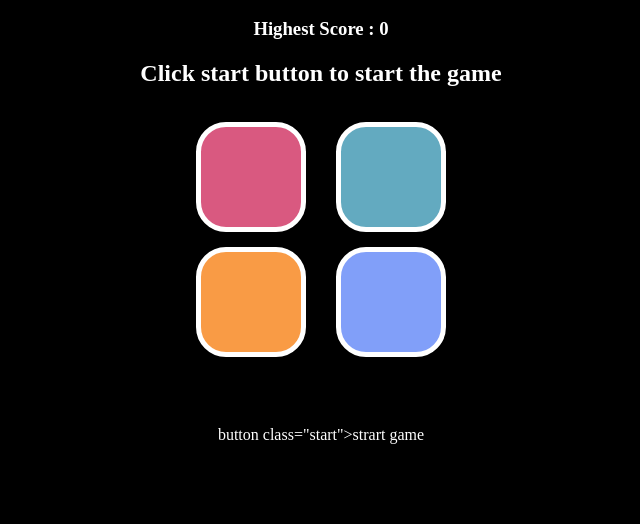
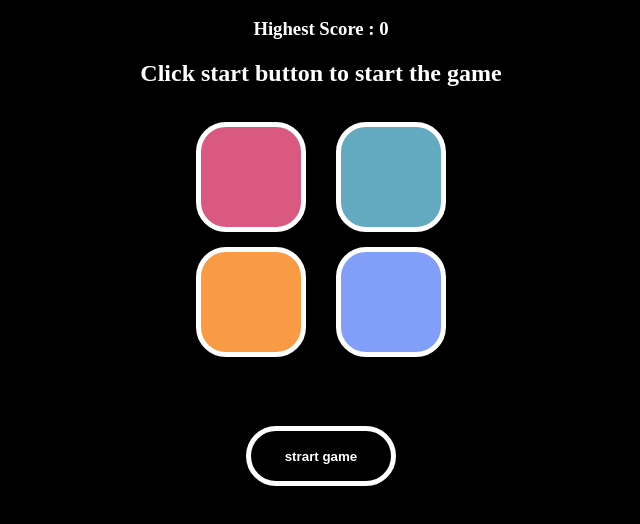
Before and after one commit to ARabdulrahim/abdulrahim_simon_says_game, a plain HTML site: page index.html in a window 1280 px wide. Shown: the part 104-628 px from the top of the page, without its empty margins (319-959 px from the left). Drawn offline with Linux system fonts and the light colour scheme.

Commit message:
Update index.html

```diff
--- a/index.html
+++ b/index.html
@@ -23,7 +23,7 @@
         </div>
     </div>
 <br><br><br>
-button class="start">strart game</button>
+<button class="start">strart game</button>
 
 <script src="app.js"></script>
 </body>
```
